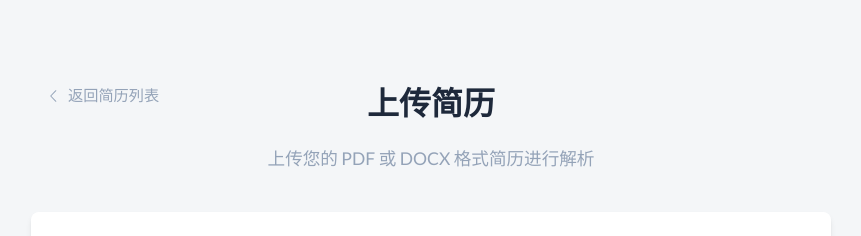
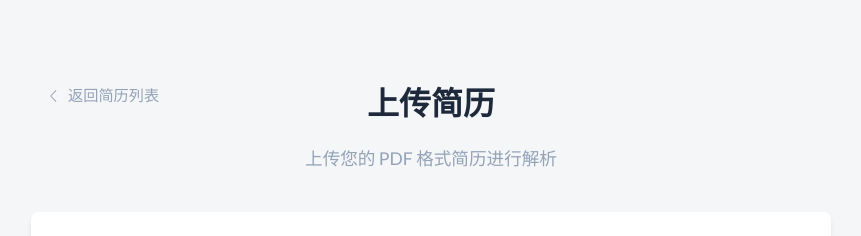
Before and after one commit to Teng-Yii/JobSpark-Resume-Frontend, a Vue app: page /resume/upload in a window 1280 px wide. Shown: the top 236 px of the page, without its empty margins (209-1070 px from the left). Built offline with nearby package versions, Linux system fonts and the light colour scheme; no server answers; sample sign-in values are in the browser's storage.

Commit message:
feat: 简历上传页面文案优化

```diff
--- a/src/views/ResumeUploadView.vue
+++ b/src/views/ResumeUploadView.vue
@@ -9,7 +9,7 @@
           </el-button>
         </div>
         <h1 class="page-title">上传简历</h1>
-        <p class="page-subtitle">上传您的 PDF 或 DOCX 格式简历进行解析</p>
+        <p class="page-subtitle">上传您的 PDF 格式简历进行解析</p>
       </div>
 
       <div class="upload-card card-shadow">
```
